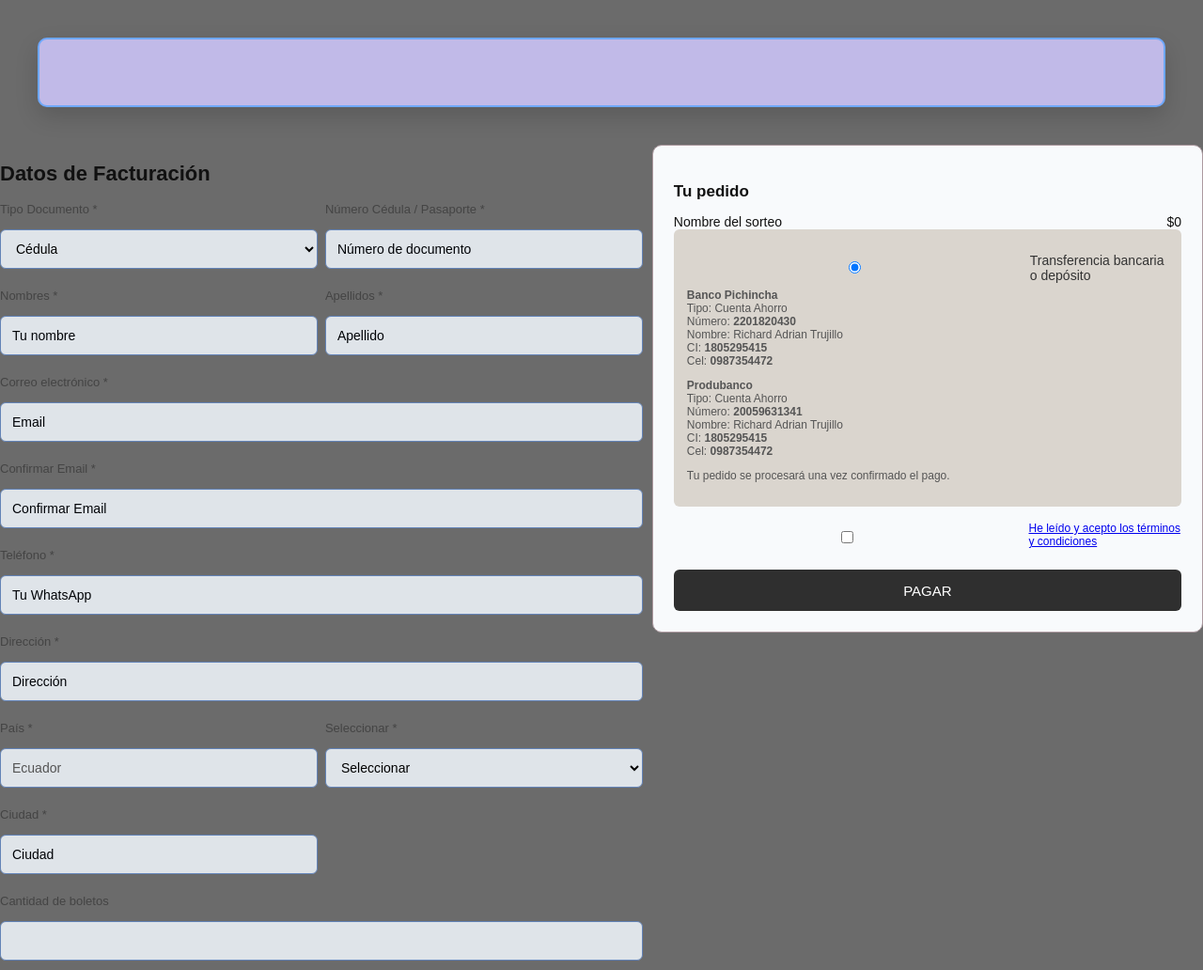
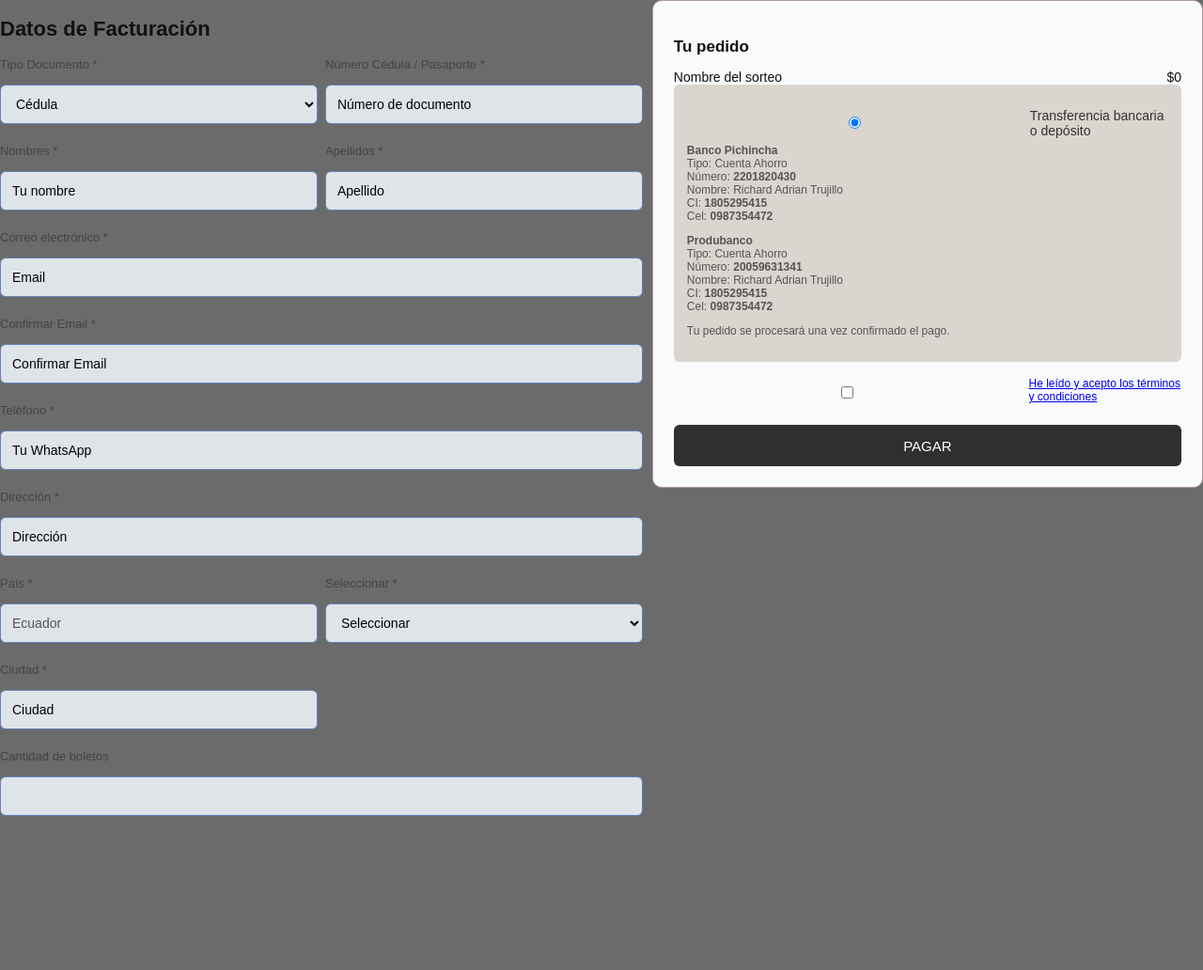
Before and after one commit to LuisRha/sotero2026, a website: page formulario.html in a window 1280 px wide. Shown: the whole page at 94% size. After the commit the page ends 878 px from the top, so only its background shows below. Drawn offline with nearby package versions, Linux system fonts and the light colour scheme; no server answers.

Commit message:
ujhbhbjh

```diff
--- a/formulario.html
+++ b/formulario.html
@@ -22,7 +22,6 @@
 <body>
 
 <!-- <form id="formulario" class="card oculto"> -->
-  <form id="formulario" class="card"></form>
 
 <div class="checkout">
 
```
